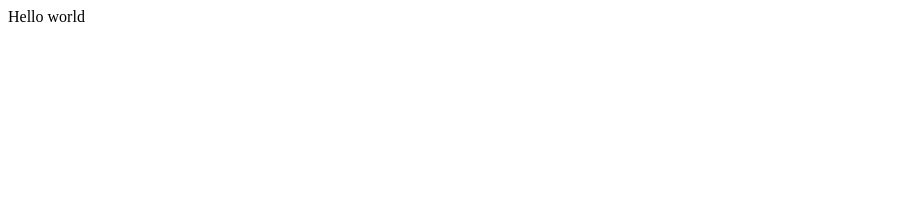
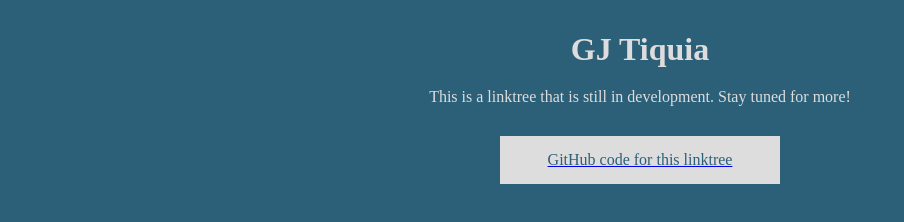
Before and after one commit to gjtiquia/linktree, a plain HTML site: page index.html in a window 1280 px wide. Shown: the whole page, without its empty margins (0-904 px from the left). Drawn offline with Linux system fonts and the light colour scheme.

Commit message:
added header, description, one link button, and basic colors

```diff
--- a/index.html
+++ b/index.html
@@ -4,20 +4,22 @@
 <head>
   <meta charset="utf-8">
   <meta name="viewport" content="width=device-width">
-  <title>replit</title>
+  <title>Linktree - GJTiquia</title>
   <link href="style.css" rel="stylesheet" type="text/css" />
 </head>
 
 <body>
-  Hello world
-  <script src="script.js"></script>
-
- <!--
-  This script places a badge on your repl's full-browser view back to your repl's cover
-  page. Try various colors for the theme: dark, light, red, orange, yellow, lime, green,
-  teal, blue, blurple, magenta, pink!
-  -->
-  <script src="https://replit.com/public/js/replit-badge.js" theme="blue" defer></script>
+  <h1>GJ Tiquia</h1>
+  <p class="description">
+    This is a linktree that is still in development. Stay tuned for more!
+  </p>
+  <div class="container">
+    <div class="link-button-container">
+      <a target="_blank" href="https://github.com/gjtiquia/linktree">
+        <div class="link-button">GitHub code for this linktree</div>
+      </a>
+    </div>
+  </div>
 </body>
 
 </html>
--- a/style.css
+++ b/style.css
@@ -1,4 +1,38 @@
-html, body {
-  height: 100%;
-  width: 100%;
+html {
+/* Use a darker shade of blue, like blue gray, like meh*/
+  background-color: #2c5f78;
+/* Dont use pure white */
+  color: #DDDDDD
 }
+
+h1 {
+/*   background-color: purple; */
+  max-width: 200px;
+  padding: 10px;
+/*   border: 10px solid blue; */
+  margin-left: auto;
+  margin-right: auto;
+  margin-bottom: 10px;
+  text-align: center;
+}
+
+.description {
+/*   background-color: red; */
+  max-width: 500px;
+  padding-left: 30px;
+  padding-right: 30px;
+  margin: 0px auto;
+  margin-bottom: 30px;
+/*   border: 10px solid blue; */
+  text-align: center;
+}
+
+.link-button {
+  background-color: #DDDDDD;
+  color: #2c5f78;
+  max-width: 250px;
+  padding: 15px;
+  margin: 20px auto;
+/*   border: 10px solid blue; */
+  text-align: center;
+}
```
